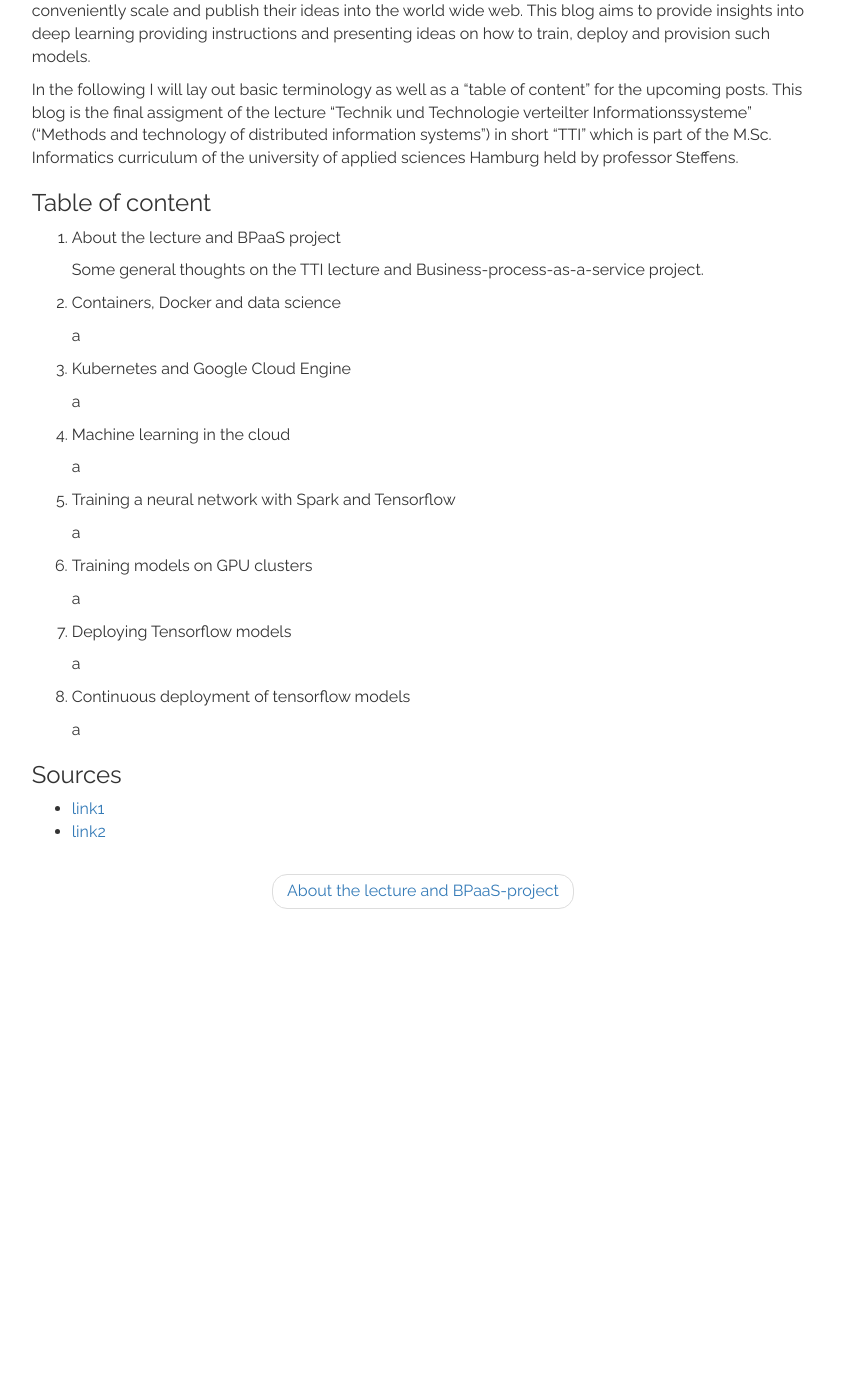
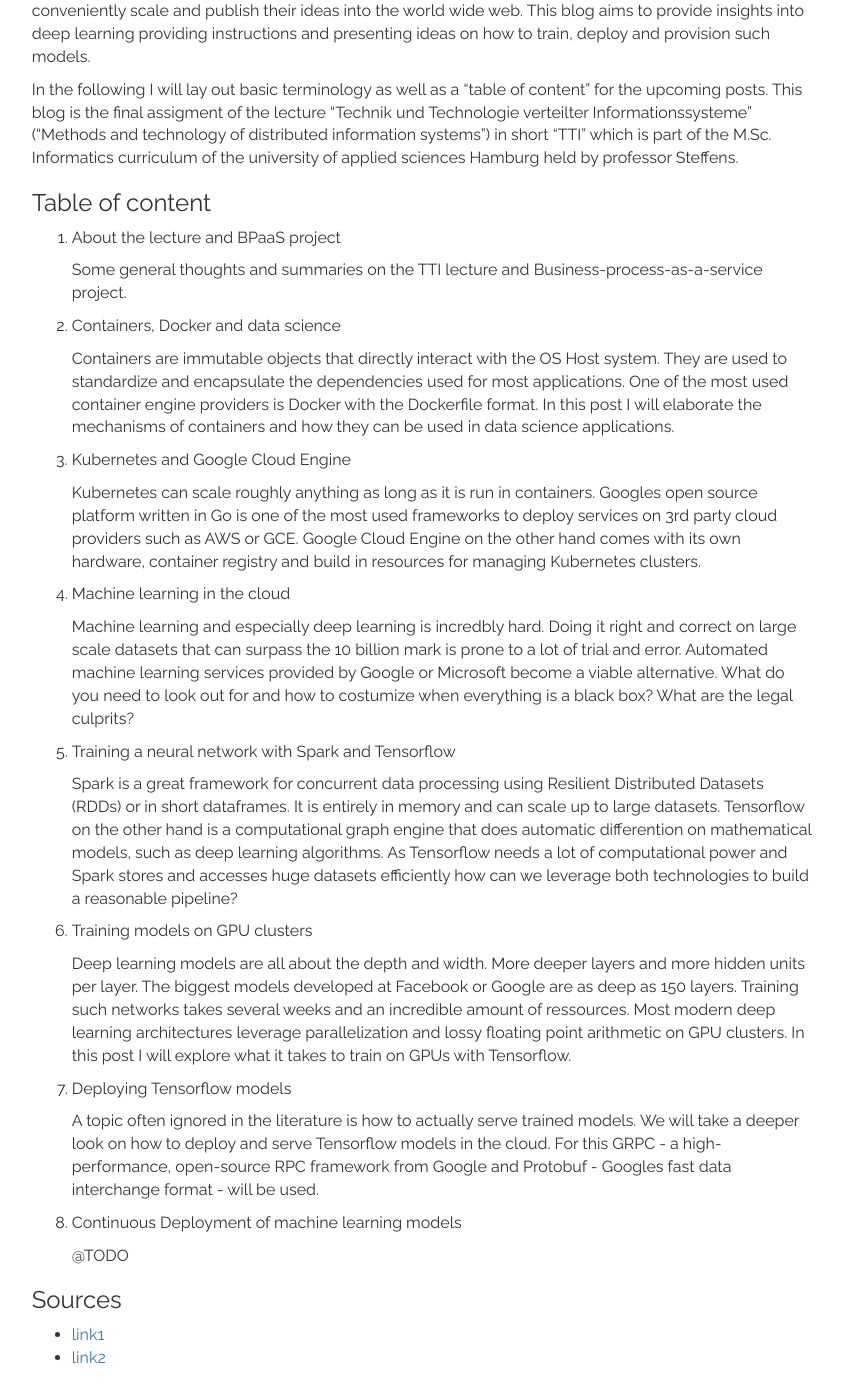
Before and after one commit to sacry-/sacry-.github.io, a Jekyll site: the page built from _posts/2017-07-01-1-introduction-and-overview.md, in a window 1280 px wide and 1400 px high, scrolled down 308 px. Shown: the whole window, without its empty margins (217-1060 px from the left). Built offline with Jekyll 4.4.1, drawn with Linux system fonts in a browser that asks for light colours; before the commit the page ends 1237 px from its top, so only the background shows below that.

Commit message:
table of content in introduction and overview

```diff
--- a/_posts/2017-07-01-1-introduction-and-overview.md
+++ b/_posts/2017-07-01-1-introduction-and-overview.md
@@ -15,35 +15,35 @@
 
 1. About the lecture and BPaaS project
 
-    Some general thoughts on the TTI lecture and Business-process-as-a-service project.
+    Some general thoughts and summaries on the TTI lecture and Business-process-as-a-service project.
 
 2. Containers, Docker and data science
 
-    a
+    Containers are immutable objects that directly interact with the OS Host system. They are used to standardize and encapsulate the dependencies used for most applications. One of the most used container engine providers is Docker with the Dockerfile format. In this post I will elaborate the mechanisms of containers and how they can be used in data science applications.
 
 3. Kubernetes and Google Cloud Engine
 
-    a
+    Kubernetes can scale roughly anything as long as it is run in containers. Googles open source platform written in Go is one of the most used frameworks to deploy services on 3rd party cloud providers such as AWS or GCE. Google Cloud Engine on the other hand comes with its own hardware, container registry and build in resources for managing Kubernetes clusters.
 
 4. Machine learning in the cloud
 
-    a
+    Machine learning and especially deep learning is incredbly hard. Doing it right and correct on large scale datasets that can surpass the 10 billion mark is prone to a lot of trial and error. Automated machine learning services provided by Google or Microsoft become a viable alternative. What do you need to look out for and how to costumize when everything is a black box? What are the legal culprits?
 
 5. Training a neural network with Spark and Tensorflow
 
-    a
+    Spark is a great framework for concurrent data processing using Resilient Distributed Datasets (RDDs) or in short dataframes. It is entirely in memory and can scale up to large datasets. Tensorflow on the other hand is a computational graph engine that does automatic differention on mathematical models, such as deep learning algorithms. As Tensorflow needs a lot of computational power and Spark stores and accesses huge datasets efficiently how can we leverage both technologies to build a reasonable pipeline?
 
 6. Training models on GPU clusters
 
-    a
+    Deep learning models are all about the depth and width. More deeper layers and more hidden units per layer. The biggest models developed at Facebook or Google are as deep as 150 layers. Training such networks takes several weeks and an incredible amount of ressources. Most modern deep learning architectures leverage parallelization and lossy floating point arithmetic on GPU clusters. In this post I will explore what it takes to train on GPUs with Tensorflow.
 
 7. Deploying Tensorflow models
 
-    a
+    A topic often ignored in the literature is how to actually serve trained models. We will take a deeper look on how to deploy and serve Tensorflow models in the cloud. For this GRPC - a high-performance, open-source RPC framework from Google and Protobuf - Googles fast data interchange format - will be used.
 
-8. Continuous deployment of tensorflow models
+8. Continuous Deployment of machine learning models
 
-    a
+    @TODO
 
 
 ### Sources
```
Also changed, not shown: _posts/2017-07-01-9-continuous-deployment-of-machine-learning-models.md (renamed from _posts/2017-07-01-9-continuous-deployment-of-tensorflow-models.md, +1 -1 lines).
